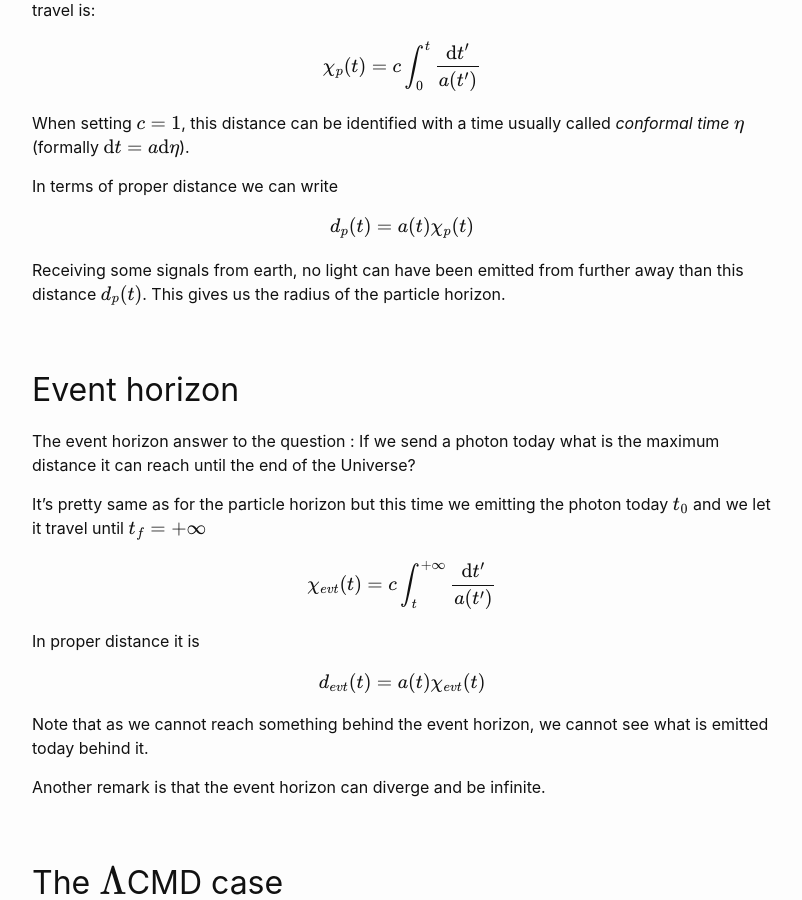
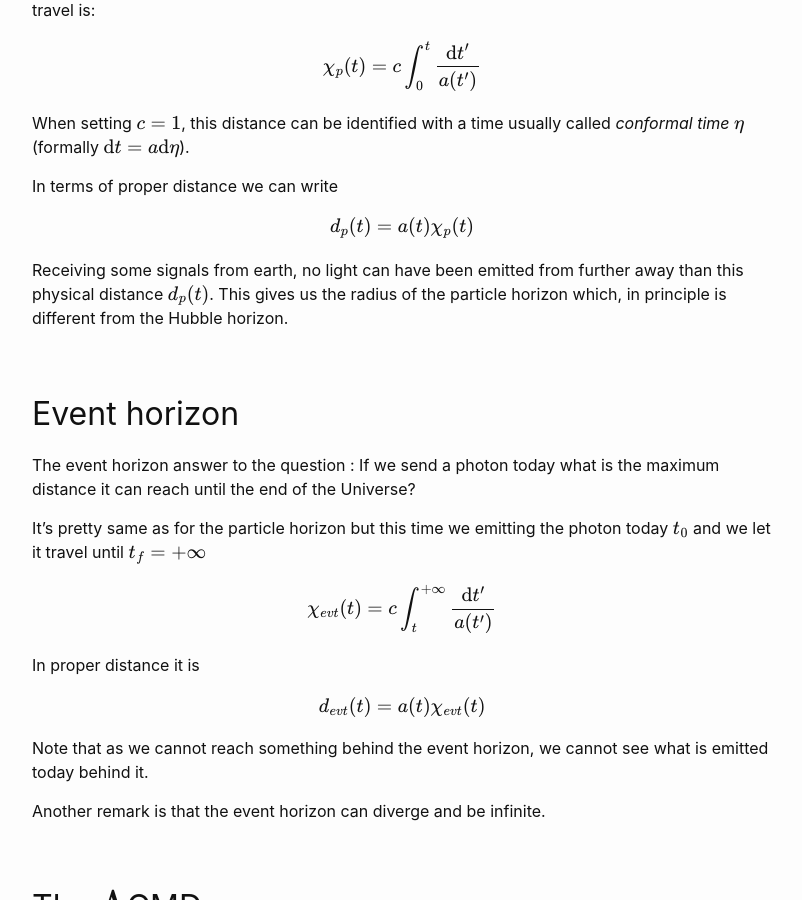
Before and after one commit to YoloNomy/YoloNomy.github.io, a Jekyll site: the page built from codes/cosmo/horizons.md, in a window 1280 px wide and 900 px high, scrolled down 2339 px. Shown: the whole window, without its empty margins (238-1040 px from the left). Built offline with Jekyll 4.4.1, drawn with Linux system fonts in a browser that asks for light colours; formulas are drawn with MathJax 3.

Commit message:
Update horizons.md

```diff
--- a/codes/cosmo/horizons.md
+++ b/codes/cosmo/horizons.md
@@ -94,7 +94,7 @@ $$
 d_p(t) = a(t)\chi_p(t)
 $$
 
-Receiving some signals from earth, no light can have been emitted from further away than this distance $d_p(t)$. This gives us the radius of the particle horizon.
+Receiving some signals from earth, no light can have been emitted from further away than this physical distance $d_p(t)$. This gives us the radius of the particle horizon which, in principle is different from the Hubble horizon.
 
 ## Event horizon
 
```
